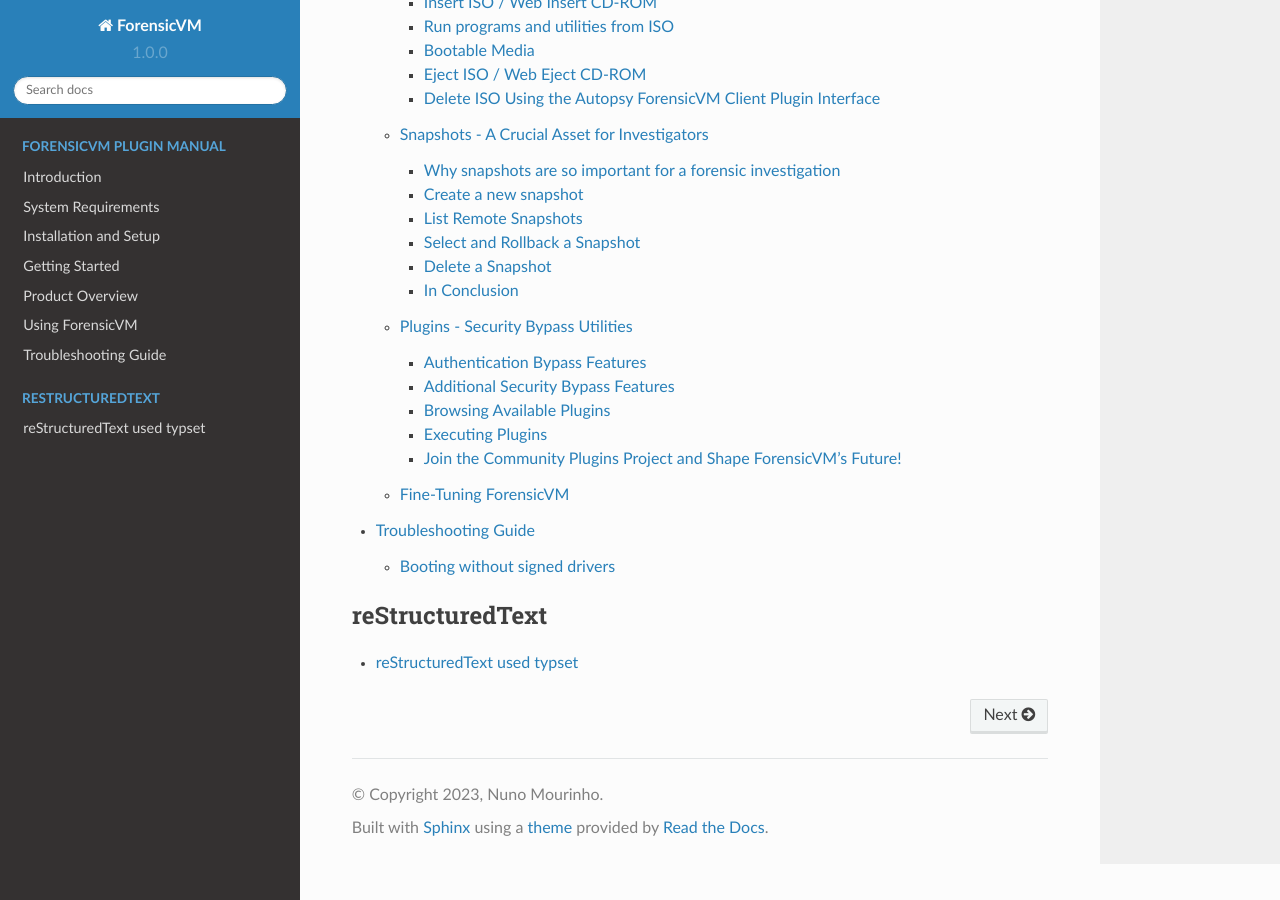
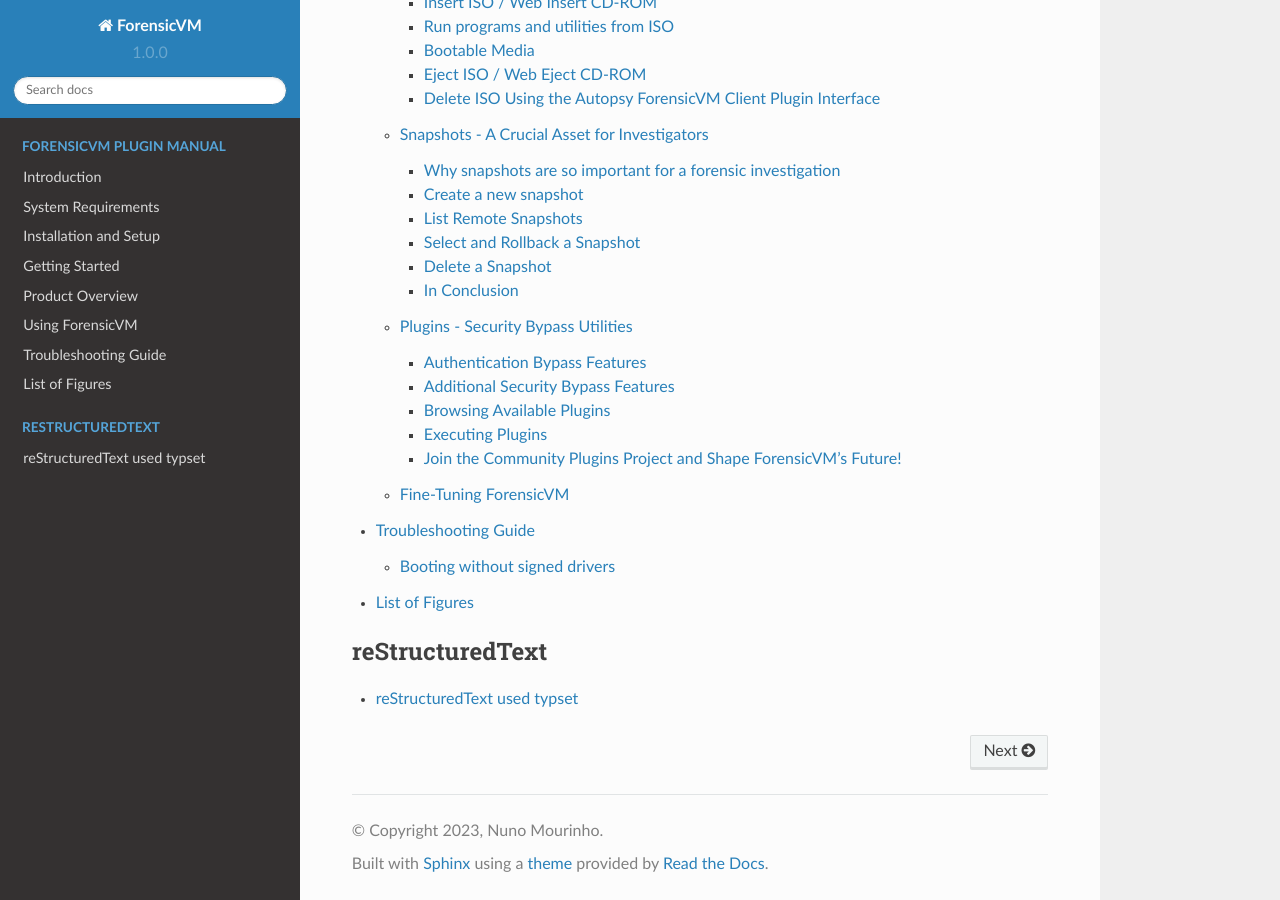
Before and after one commit to nunomourinho/forensicVmAutopsyUserManual, a Sphinx documentation site: the page built from docs/index.rst, in a window 1280 px wide and 900 px high, scrolled down 5362 px. Built offline with Sphinx 7.4.7 and the Read the Docs theme 2.0.0, drawn with Linux system fonts in a browser that asks for light colours; pages that are not in the unit, such as notebooks, are missing from menus.

Commit message:
Update index.rst

```diff
--- a/docs/index.rst
+++ b/docs/index.rst
@@ -39,6 +39,7 @@
    Product Overview <user/product_overview/product_overview>
    Using ForensicVM <user/using_forensicvm>
    Troubleshooting Guide <troubleshooting>
+   List of Figures <figures>
 
 .. toctree::
    :maxdepth: 3
```
